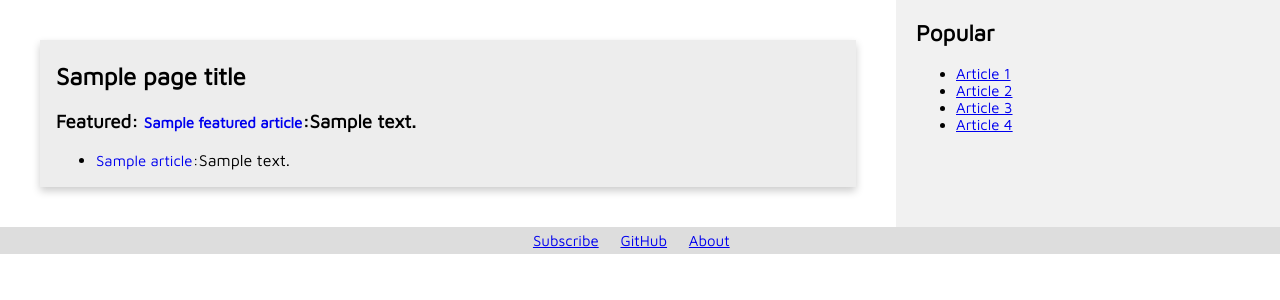
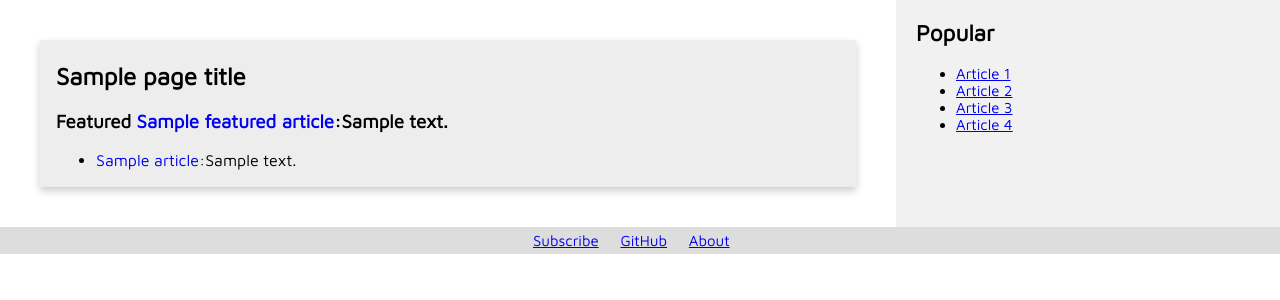
Before and after one commit to mikaeilorfanian/lightning, a Python web app: template templates/articles-category-template.html in a window 1280 px wide. Shown: the part 213-513 px from the top of the page. Run offline with Jinja, Linux system fonts and the light colour scheme; the template is opened without the code that fills it: most values are stand-ins (such as "Sample title", 1, 10 or a date in 2020).

Commit message:
Couple cosmetics fixes

```diff
--- a/static/blog.css
+++ b/static/blog.css
@@ -138,6 +138,5 @@ body {
 }
 .container a {
   font-family: 'Maven Pro', sans-serif;
-  font-size: 15px;
   text-decoration: none;
 }
--- a/templates/articles-category-template.html
+++ b/templates/articles-category-template.html
@@ -10,7 +10,7 @@
       <div class="card">
         <div class="container">
           <h2>{{page_title}}</h2>
-          <h3>Featured: <a href="{{ featured_article.link }}">{{ featured_article.title }}</a>:{{ featured_article.description }}</h3>
+          <h3>Featured <a href="{{ featured_article.link }}">{{ featured_article.title }}</a>:{{ featured_article.description }}</h3>
           <ul>
             {% for article in technical_articles %}
               <li><a href='{{ article.link }}'>{{ article.title }}</a>:{{ article.description }}</li>
```
